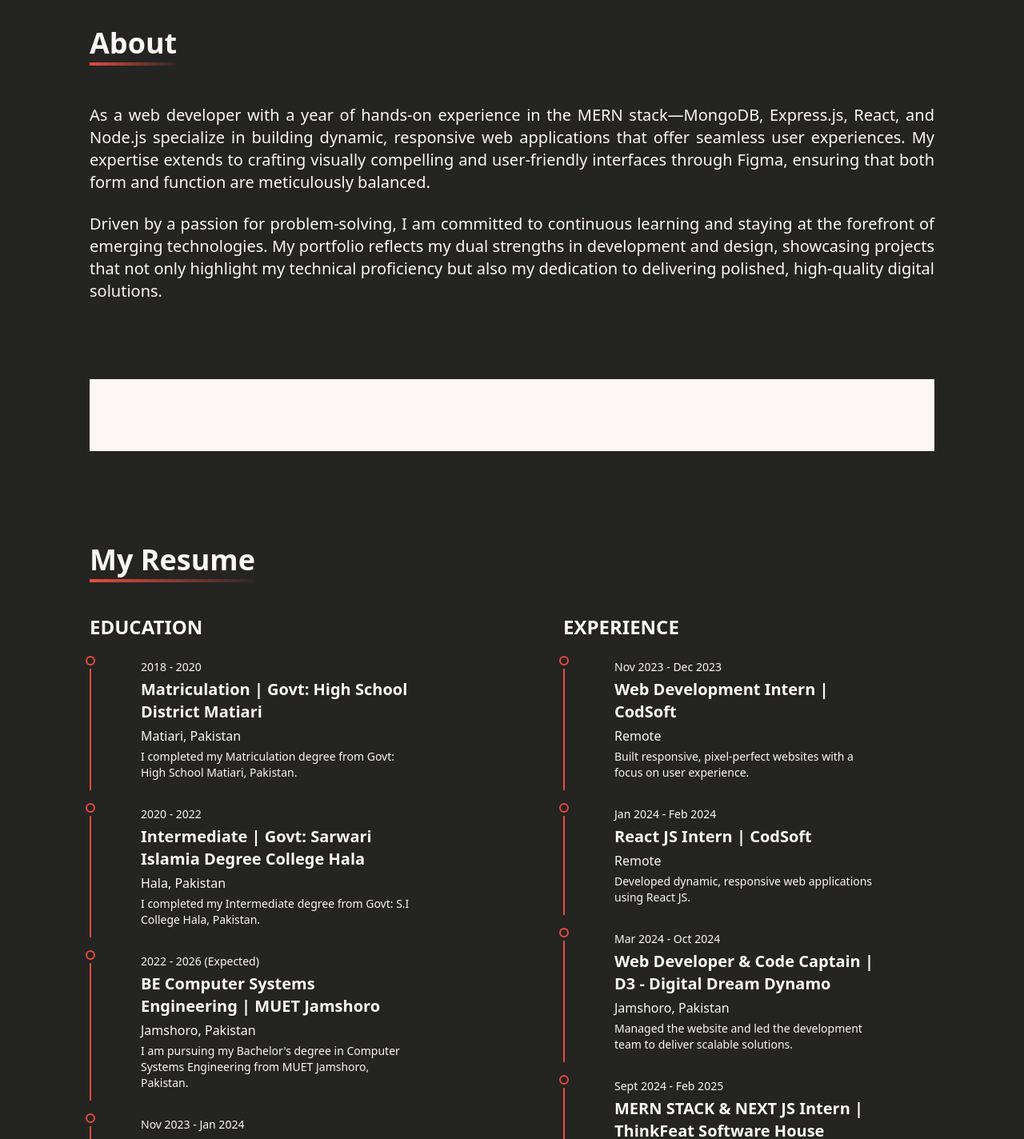
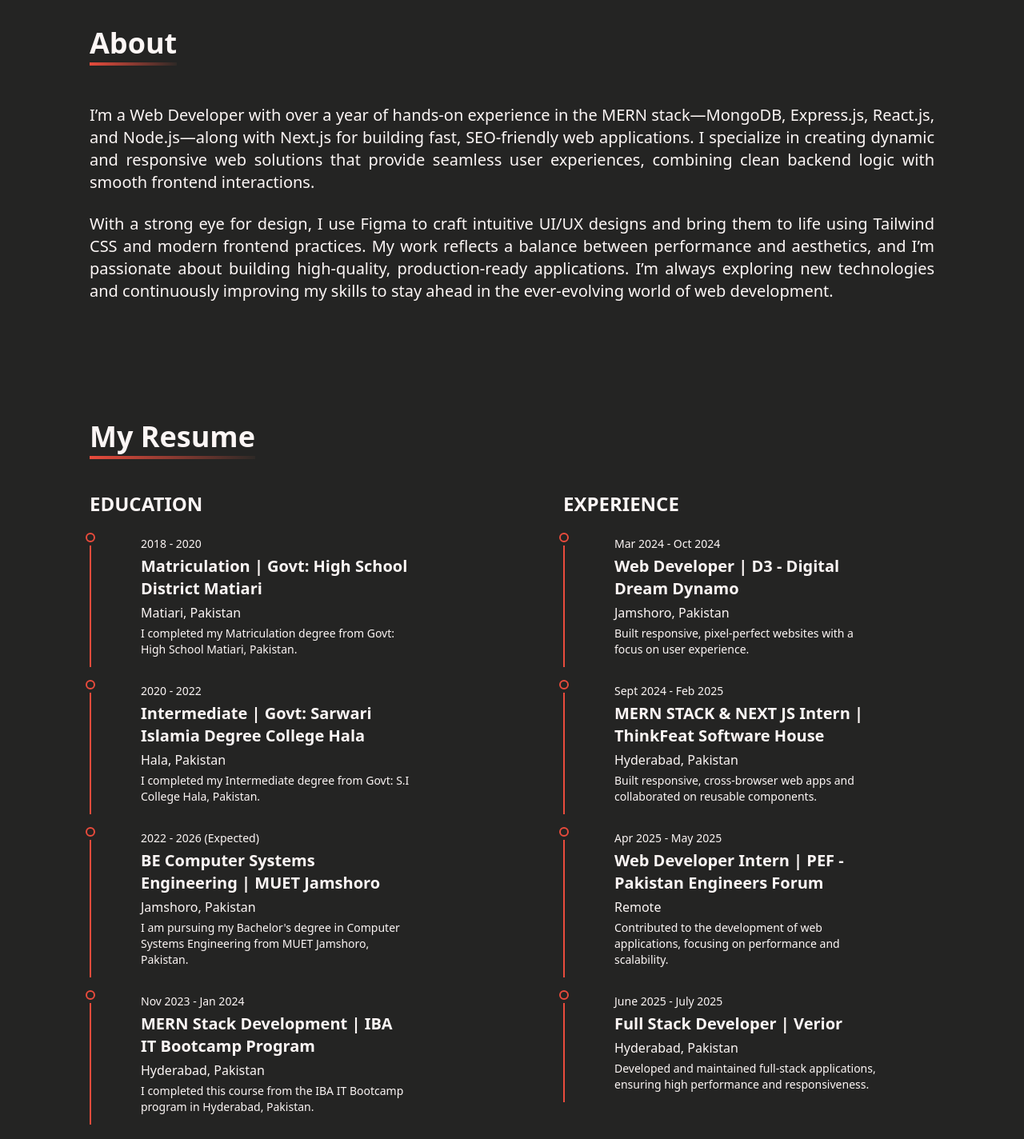
Before and after one commit to akbar909/Personal-Portfolio, a React (Create React App) app: page / in a window 1280 px wide. Shown: the part 720-2144 px from the top of the page at 80% size. Built offline with nearby package versions, Linux system fonts and the light colour scheme.

Commit message:
make changes

```diff
--- a/src/components/About.jsx
+++ b/src/components/About.jsx
@@ -1,14 +1,13 @@
-import AOS from 'aos';
-import React, { useEffect } from 'react';
+import AOS from "aos";
+import React, { useEffect } from "react";
 
-import 'aos/dist/aos.css';
+import "aos/dist/aos.css";
 
 const About = () => {
-
   useEffect(() => {
     AOS.init({
       duration: 1500,
-      once: true
+      once: true,
     });
     // AdSense push (script already in index.html)
     if (window.adsbygoogle && Array.isArray(window.adsbygoogle)) {
@@ -26,26 +25,31 @@ const About = () => {
             About
           </p>
         </div>
-        <div data-aos="fade-up" className='leading-6'>
+        <div data-aos="fade-up" className="leading-6">
           <p className="md:text-xl text-secondary mt-6 text-justify">
-            As a web developer with a year of hands-on experience in the MERN stack—MongoDB,
-            Express.js, React, and Node.js specialize in building dynamic, responsive web
-            applications that offer seamless user experiences. My expertise extends to crafting
-            visually compelling and user-friendly interfaces through Figma, ensuring that both form
-            and function are meticulously balanced. </p>
+            I’m a Web Developer with over a year of hands-on experience in the
+            MERN stack—MongoDB, Express.js, React.js, and Node.js—along with
+            Next.js for building fast, SEO-friendly web applications. I
+            specialize in creating dynamic and responsive web solutions that
+            provide seamless user experiences, combining clean backend logic
+            with smooth frontend interactions.{" "}
+          </p>
           <br />
           <p className="md:text-xl text-secondary text-justify">
-            Driven by a passion for problem-solving, I am committed to continuous learning
-            and staying at the forefront of emerging technologies. My portfolio reflects my
-            dual strengths in development and design, showcasing projects that not only highlight
-            my technical proficiency but also my dedication to delivering polished,
-            high-quality digital solutions. </p>
+            With a strong eye for design, I use Figma to craft intuitive UI/UX
+            designs and bring them to life using Tailwind CSS and modern
+            frontend practices. My work reflects a balance between performance
+            and aesthetics, and I’m passionate about building high-quality,
+            production-ready applications. I’m always exploring new technologies
+            and continuously improving my skills to stay ahead in the
+            ever-evolving world of web development.{" "}
+          </p>
         </div>
       </div>
 
       {/* Ad Section */}
-      <div className="my-8 flex justify-center bg-secondary">
-        {/* Google AdSense Horizontal Ad */}
+      {/* <div className="my-8 flex justify-center bg-secondary">
+
         <ins
           className="adsbygoogle"
           style={{ display: 'inline-block', width: '728px', height: '90px' }}
@@ -54,7 +58,7 @@ const About = () => {
           data-ad-format="horizontal"
           data-full-width-responsive="true"
         ></ins>
-      </div>
+      </div> */}
     </div>
   );
 };
--- a/src/components/Hero.jsx
+++ b/src/components/Hero.jsx
@@ -6,7 +6,7 @@ import AOS from 'aos';
 import { motion } from "framer-motion";
 import 'aos/dist/aos.css';
 import Icons from './Icons';
-import resume from '../assets/AkbarResume.pdf';
+import resume from '../assets/Ghulam_Akbar1.pdf';
 import { TypeAnimation } from 'react-type-animation';
 
 const Hero = () => {
--- a/src/components/Resume.jsx
+++ b/src/components/Resume.jsx
@@ -86,22 +86,10 @@ const educationData = [
 
 const experienceData = [
   {
-    date: "Nov 2023 - Dec 2023",
-    title: "Web Development Intern | CodSoft",
-    location: "Remote",
+    date: "Mar 2024 - Oct 2024",
+    title: "Web Developer | D3 - Digital Dream Dynamo",
+    location: "Jamshoro, Pakistan",
     description: "Built responsive, pixel-perfect websites with a focus on user experience.",
-  },
-  {
-    date: "Jan 2024 - Feb 2024",
-    title: "React JS Intern | CodSoft",
-    location: "Remote",
-    description: "Developed dynamic, responsive web applications using React JS.",
-  },
-  {
-    date: "Mar 2024 - Oct 2024",
-    title: "Web Developer & Code Captain | D3 - Digital Dream Dynamo",
-    location: "Jamshoro, Pakistan",
-    description: "Managed the website and led the development team to deliver scalable solutions.",
   },
   {
     date: "Sept 2024 - Feb 2025",
@@ -109,4 +97,16 @@ const experienceData = [
     location: "Hyderabad, Pakistan",
     description: "Built responsive, cross-browser web apps and collaborated on reusable components.",
   },
+  {
+    date: "Apr 2025 - May 2025",
+    title: "Web Developer Intern | PEF - Pakistan Engineers Forum",
+    location: "Remote",
+    description: "Contributed to the development of web applications, focusing on performance and scalability.",
+  },
+  {
+    date: "June 2025 - July 2025",
+    title: "Full Stack Developer | Verior",
+    location: "Hyderabad, Pakistan",
+    description: "Developed and maintained full-stack applications, ensuring high performance and responsiveness.",
+  },
 ];
--- a/src/components/SocialLinks.jsx
+++ b/src/components/SocialLinks.jsx
@@ -2,7 +2,7 @@ import React from "react";
 import { FaGithub, FaLinkedin } from "react-icons/fa";
 import { HiOutlineMail } from "react-icons/hi";
 import { BsFillPersonLinesFill } from "react-icons/bs";
-import resume from '../assets/Ghulam_Akbar_CV.pdf';
+import resume from '../assets/Ghulam_Akbar1.pdf';
 const SocialLinks = () => {
   const links = [
     {
```
Also changed, not shown: 1 other file (tests, documents, lock files or other folders).
